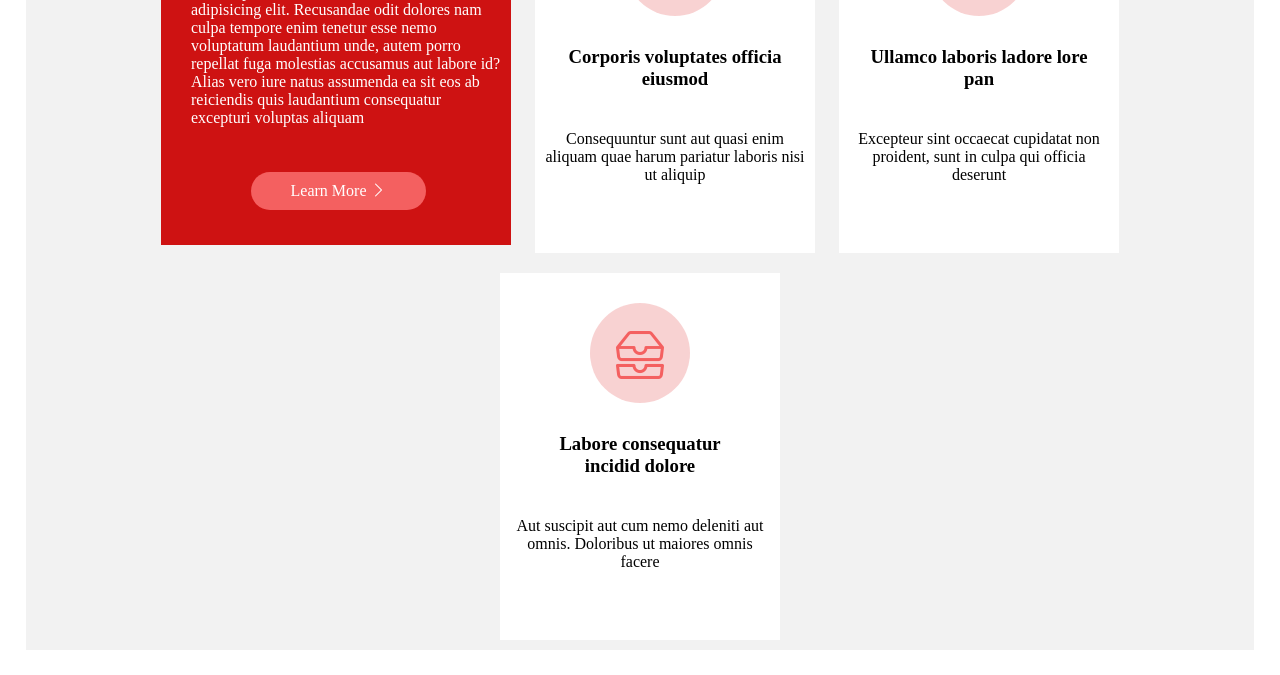
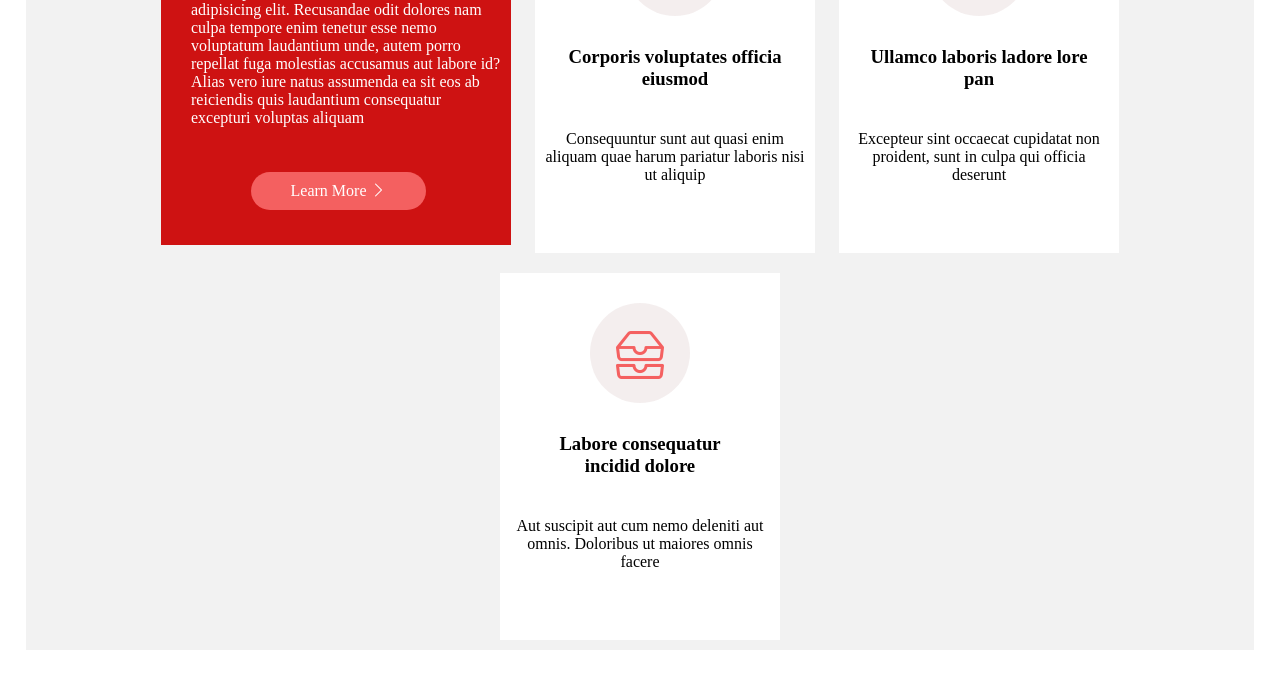
Before and after one commit to kavitharanitamalapakula/28r-Transitions, a plain HTML site: page index.html in a window 1280 px wide. Shown: the part 150-825 px from the top of the page. Drawn offline with nearby package versions, Linux system fonts and the light colour scheme.

Commit message:
Tras Task

```diff
--- a/Style.css
+++ b/Style.css
@@ -71,7 +71,7 @@ a {
     color: rgb(244, 96, 96);
     left: 90px;
     font-size: xxx-large;
-    background-color: rgba(247, 199, 199, 0.804);
+    background-color: rgba(242, 234, 234, 0.804);
     transition: 1s ease;
 }
 
```
